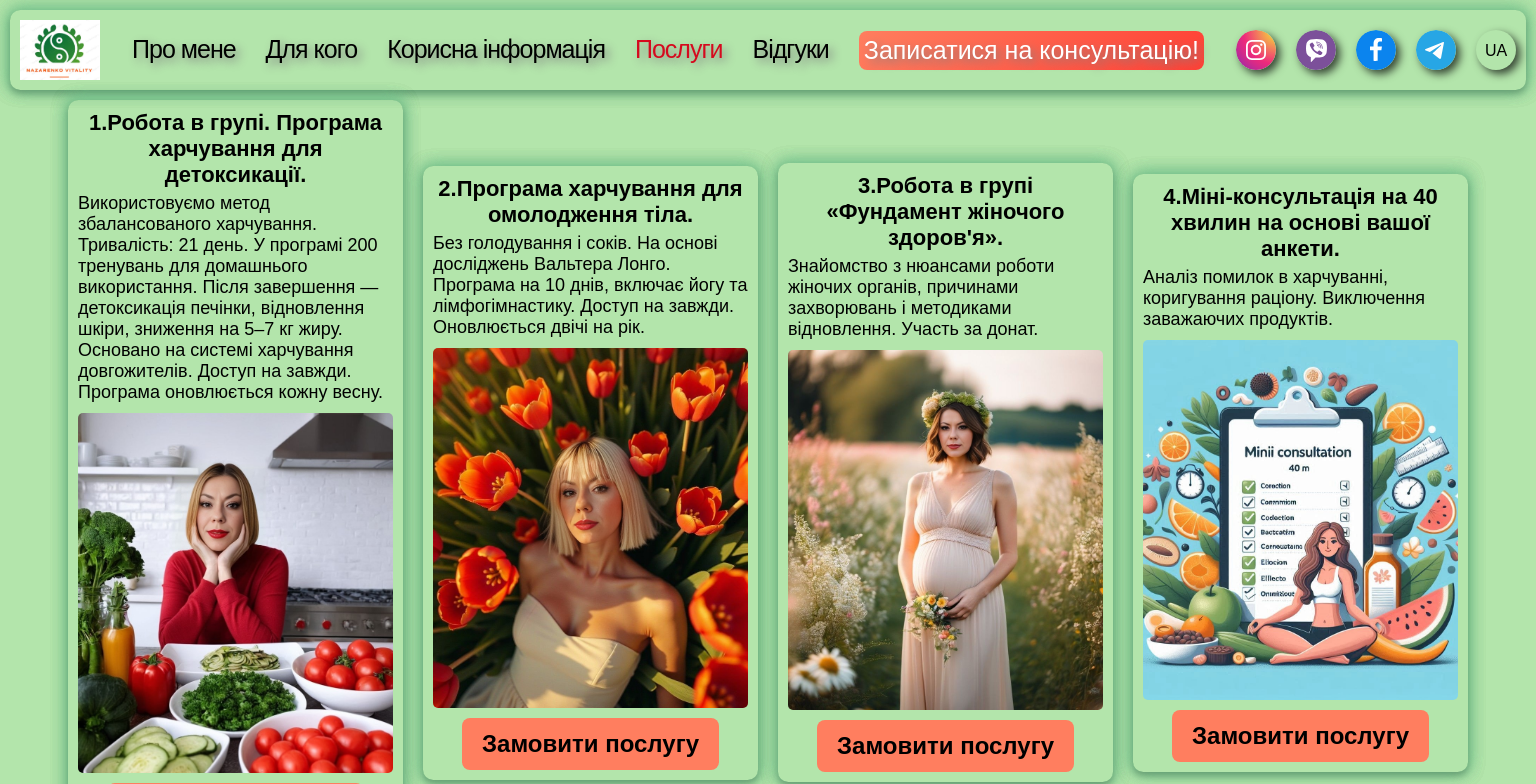
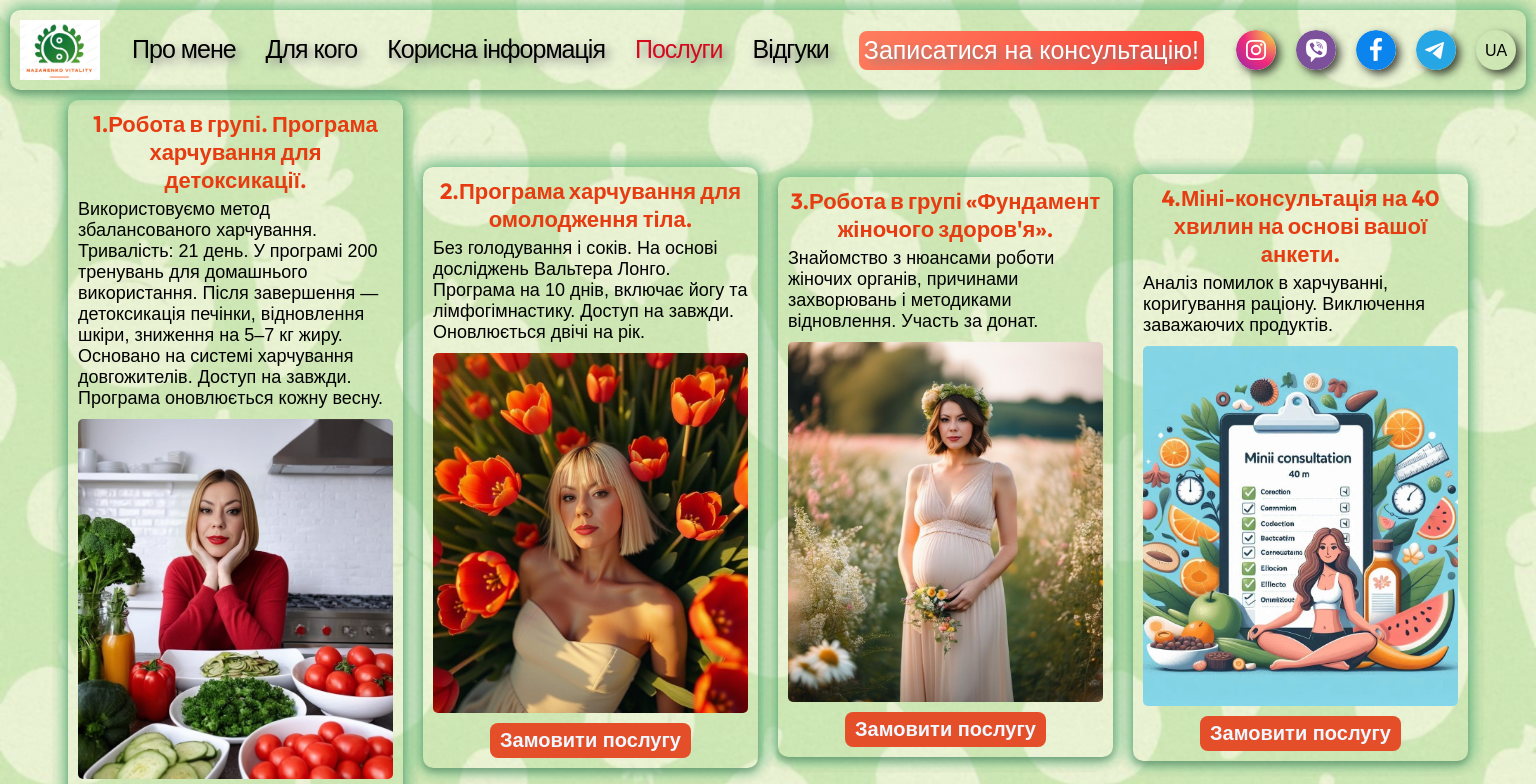
Before and after one commit to costiantynsnaider35/nazarenko.vitality, a React (Vite) app: page /services in a window 1536 px wide. Shown: the top 784 px of the page. Built offline with nearby package versions, Linux system fonts and the light colour scheme.

Commit message:
заменил фон,пофиксил стили

```diff
--- a/src/App.css
+++ b/src/App.css
@@ -1,4 +1,27 @@
 .app {
-  background: #b3e5ab;
   padding: 10px;
+  background-color: #b3e5ab;
+  background-image: url("/app.jpg");
+  background-repeat: repeat;
+  background-size: auto;
+  background-position: center;
+  background-attachment: fixed;
+  position: relative;
+  z-index: 0;
 }
+
+.app::before {
+  content: "";
+  position: fixed;
+  top: 0;
+  left: 0;
+  width: 100vw;
+  height: 100vh;
+  background-image: url("/app.jpg");
+  background-repeat: repeat;
+  background-size: auto;
+  background-position: center;
+  background-attachment: fixed;
+  filter: blur(1px);
+  z-index: -1;
+}
--- a/src/components/About/About.module.css
+++ b/src/components/About/About.module.css
@@ -2,7 +2,7 @@
   display: flex;
   flex-direction: column;
   justify-content: center;
-  gap: 30px;
+  gap: 10px;
   padding: 10px 0;
   width: auto;
 }
@@ -34,9 +34,7 @@
   flex-direction: column;
   align-items: center;
   justify-content: center;
-  width: 330px;
-  max-width: 100%;
-  padding: 5px;
+  padding: 0 15px;
   font-size: 22px;
   font-weight: 500;
   text-align: justify;
@@ -53,6 +51,8 @@
   font-weight: 700;
   text-align: center;
   margin-bottom: 5px;
+  text-shadow: 1px 1px 0 #3da66f, 2px 2px 0 #6fcf97, 3px 3px 0 #b3e5ab,
+    4px 4px 0 #eaf7e1;
 }
 .aboutReviewsList {
   display: grid;
@@ -76,12 +76,16 @@
   box-shadow: 0px 4px 6px rgba(0, 0, 0, 0.2),
     0px 0px 15px rgba(179, 229, 171, 0.5), 0px 0px 15px rgba(111, 207, 151, 0.5),
     0px 0px 15px rgba(61, 166, 111, 0.5), 0px 0px 15px rgba(31, 122, 84, 0.5);
+  height: auto;
+  padding: 5px;
 }
 .aboutSert {
   font-size: 24px;
   font-weight: 700;
   text-align: center;
   margin-bottom: 5px;
+  text-shadow: 1px 1px 0 #3da66f, 2px 2px 0 #6fcf97, 3px 3px 0 #b3e5ab,
+    4px 4px 0 #eaf7e1;
 }
 .aboutSertGaleryList {
   display: grid;
@@ -157,8 +161,6 @@
     object-position: 10% 68%;
   }
   .aboutTitle {
-    width: 744px;
-    justify-content: flex-start;
     font-size: 32px;
   }
   .aboutReviews {
@@ -193,8 +195,9 @@
   }
   .aboutContainer2 {
     display: flex;
+    align-items: flex-start;
+    justify-content: center;
     flex-direction: row;
-    width: auto;
     gap: 20px;
   }
   .aboutTitle {
@@ -202,16 +205,17 @@
     padding: 0 15px;
   }
   .aboutReviewsList {
-    grid-template-columns: repeat(2, 350px);
+    display: grid;
+    grid-template-columns: repeat(2, 370px);
     grid-template-rows: repeat(4, 300px);
+    justify-content: center;
     gap: 10px;
-    width: 705px;
   }
   .aboutSertGaleryList {
     display: grid;
-    grid-template-columns: repeat(2, 365px);
+    grid-template-columns: repeat(2, 350px);
     grid-template-rows: repeat(3, 404px);
-    width: 705px;
+    justify-content: center;
     gap: 10px;
   }
 }
--- a/src/components/Header/Header.module.css
+++ b/src/components/Header/Header.module.css
@@ -70,14 +70,11 @@
   align-items: center;
   justify-content: space-evenly;
   text-align: center;
-  background: linear-gradient(
-    135deg,
-    #fff7cc,
-    #ffeb99,
-    #ffdb4d,
-    #ffcc00,
-    #e6b800
-  );
+  background-image: url("/public/app.jpg");
+  background-repeat: repeat;
+  background-size: auto;
+  background-position: center;
+  background-attachment: fixed;
   transform: translateX(100%);
   opacity: 0;
   visibility: hidden;
@@ -92,9 +89,10 @@
   visibility: visible;
 }
 .navigation span {
-  font-size: 32px;
+  font-size: 28px;
   font-weight: 500;
   text-shadow: 4px 4px 10px gray;
+  text-align: center;
 }
 .consultationButton {
   padding: 12px 20px;
--- a/src/components/Services/Services.jsx
+++ b/src/components/Services/Services.jsx
@@ -11,7 +11,7 @@ const Services = () => {
       {servicesData.map((service, index) => (
         <div key={index} className={s.servicesCard}>
           <div className={s.titleContainer}>
-            <h2 className={s.servicesTitle}>{service.title}</h2>
+            <h1 className={s.servicesTitle}>{service.title}</h1>
             <p className={s.servicesDesc}>{service.description}</p>
           </div>
 
--- a/src/components/Services/Services.module.css
+++ b/src/components/Services/Services.module.css
@@ -37,10 +37,11 @@
   font-size: 20px;
   font-weight: 700;
   text-align: center;
+  color: #e73c11;
 }
 .servicesDesc {
   font-size: 16px;
-  font-weight: 500;
+  font-weight: 00;
   text-align: left;
 }
 
@@ -54,8 +55,7 @@
 .servicesBtn {
   padding: 12px 20px;
   text-align: center;
-  background: #ff7e5f;
-
+  background: #e44e29;
   border-radius: 8px;
   transition: transform 0.3s ease, box-shadow 0.3s ease;
 }
@@ -64,6 +64,7 @@
   font-size: 16px;
   font-weight: 700;
   color: inherit;
+  color: aliceblue;
   text-decoration: none;
 }
 
@@ -103,7 +104,7 @@
 
   .servicesCard {
     width: 485px;
-    height: 620px;
+    height: 630px;
     transition: all 0.3s ease;
   }
 
@@ -139,8 +140,11 @@
   .servicesCard:nth-child(9) .servicesImg  {
     position: 10% 50%;
   } */
+  .servicesBtn {
+    padding: 6px 10px;
+  }
   .servicesBtn a {
-    font-size: 24px;
+    font-size: 20px;
   }
   .servicesCard:hover {
     transform: translateY(-2px);
```
Also changed, not shown: public/app.jpg (added).
